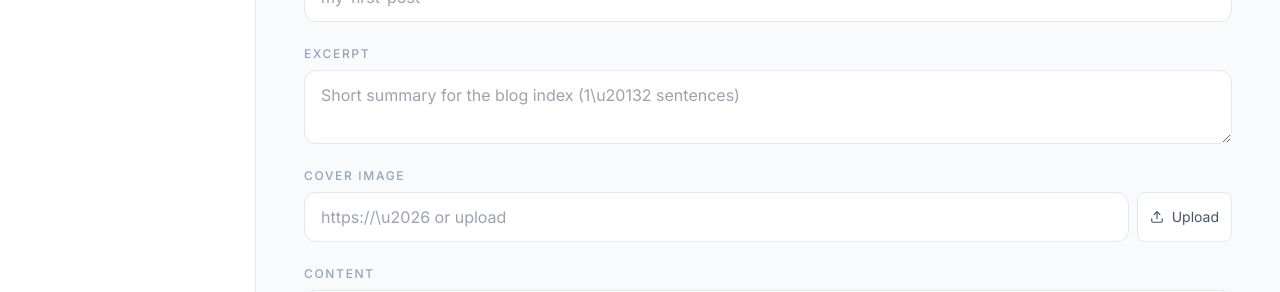
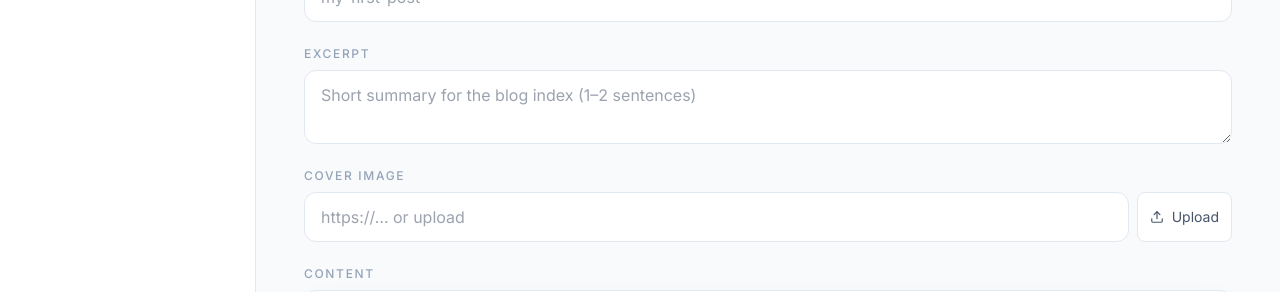
Before and after one commit to iqdecision24/claude-caiman-company-registration, a Next.js app: page /admin/posts/new in a window 1280 px wide. Shown: the part 266-558 px from the top of the page. Built offline with nearby package versions, Linux system fonts and the light colour scheme; no server answers; sample sign-in values are in the browser's storage.

Commit message:
fix: replace remaining literal \uXXXX in PostEditor placeholders; remove unused import

```diff
--- a/src/components/admin/PostEditor.tsx
+++ b/src/components/admin/PostEditor.tsx
@@ -9,7 +9,6 @@ import Image from '@tiptap/extension-image';
 import {
   Bold, Italic, List, ListOrdered, Heading2, Heading3,
   Quote, Undo2, Redo2, Link as LinkIcon, Image as ImageIcon,
-  ImagePlus,
 } from 'lucide-react';
 import { Button } from '@/components/ui/Button';
 import { makeSlug } from '@/lib/utils';
@@ -130,7 +129,7 @@ export function PostEditor({ post }: { post?: Initial }) {
           rows={2}
           value={excerpt ?? ''}
           onChange={(e) => setExcerpt(e.target.value)}
-          placeholder="Short summary for the blog index (1\u20132 sentences)"
+          placeholder="Short summary for the blog index (1–2 sentences)"
         />
       </div>
 
@@ -143,7 +142,7 @@ export function PostEditor({ post }: { post?: Initial }) {
             className={inputCls}
             value={imageUrl ?? ''}
             onChange={(e) => setImageUrl(e.target.value)}
-            placeholder="https://\u2026 or upload"
+            placeholder="https://… or upload"
           />
           <ImageUpload
             folder="cayman-formation/covers"
@@ -230,7 +229,7 @@ export function PostEditor({ post }: { post?: Initial }) {
 
       <div className="flex items-center gap-3">
         <Button onClick={save} disabled={saving || !title}>
-          {saving ? 'Saving\u2026' : editing ? 'Update post' : 'Create post'}
+          {saving ? 'Saving…' : editing ? 'Update post' : 'Create post'}
         </Button>
         <Button variant="secondary" onClick={() => router.push('/admin/posts')}>
           Cancel
```
